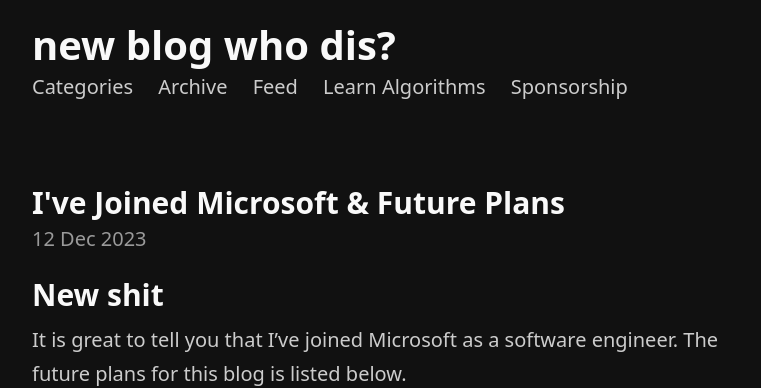
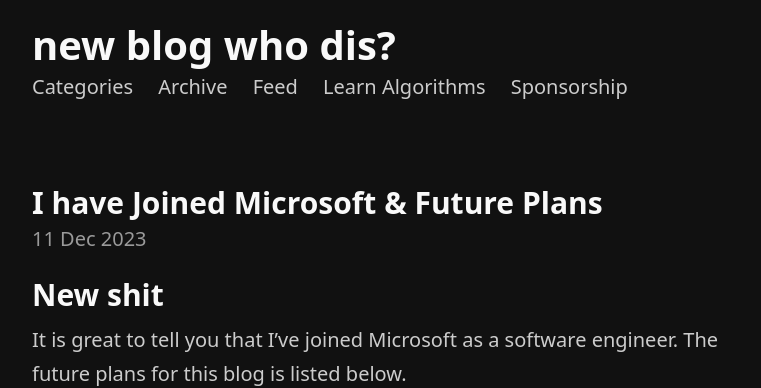
Before and after one commit to theroyakash/blog-v2, a Jekyll site: the page built from _posts/2023-12-11-i-have-joined-microsoft.md, in a window 1280 px wide. Shown: the top 388 px of the page, without its empty margins (258-1019 px from the left). Built offline with Jekyll 4.4.1, drawn with Linux system fonts in a browser that asks for light colours.

Commit message:
new post + update

```diff
--- a/_posts/2023-12-12-i-ve-joined-microsoft.md
+++ b/_posts/2023-12-11-i-have-joined-microsoft.md
@@ -1,7 +1,7 @@
 ---
-title: I've Joined Microsoft & Future Plans
+title: I have Joined Microsoft & Future Plans
 layout: post
-category: Interactions
+category: Plans and Announcements
 ---
 
 ## New shit
```
